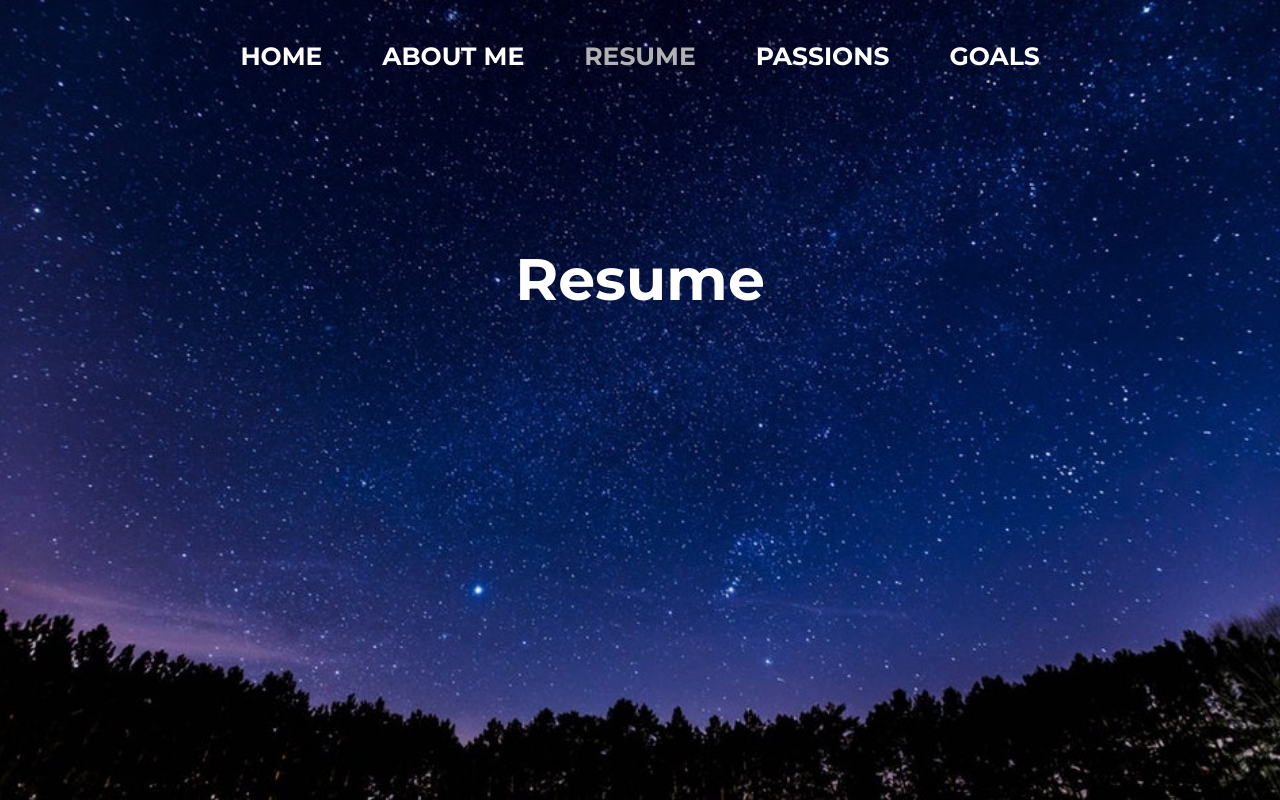
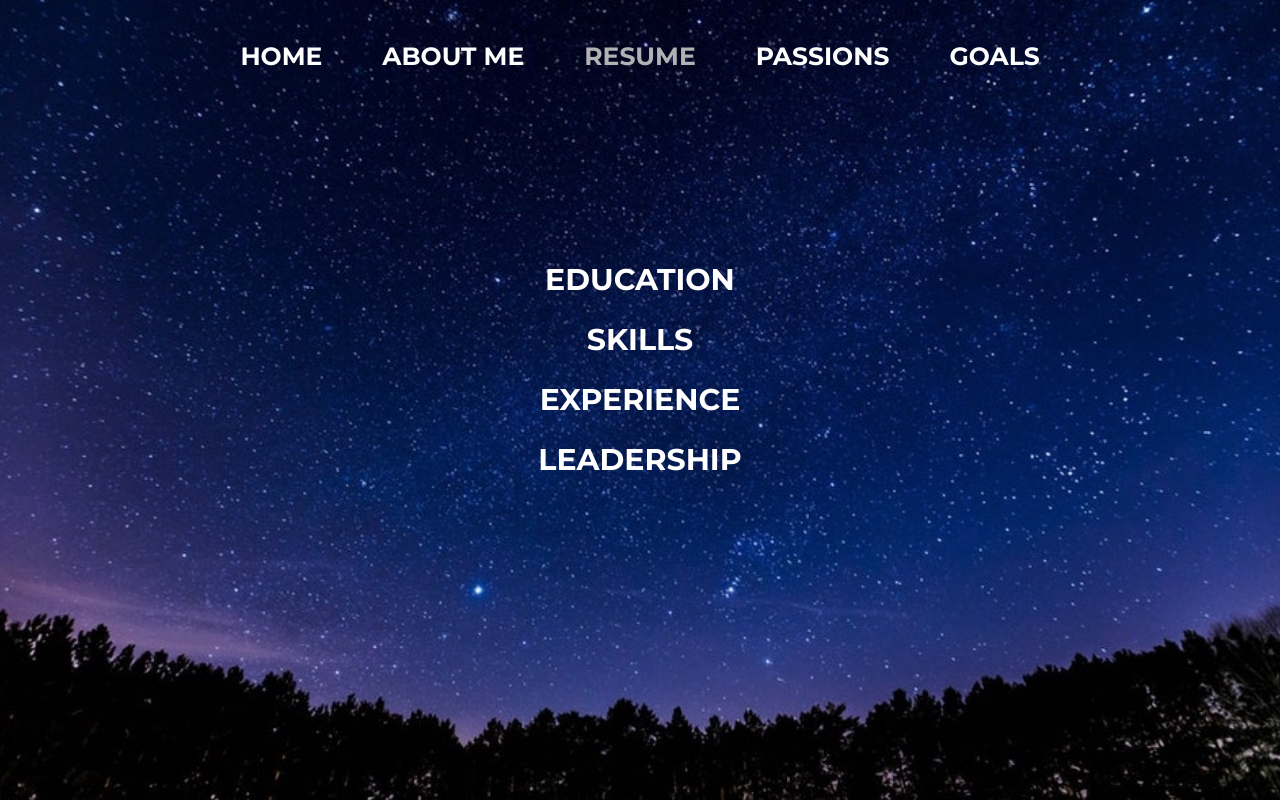
Before and after one commit to alexandrakipnis/my-website, a React (Create React App) app: page /resume in a window 1280 px wide. Built offline with nearby package versions, Linux system fonts and the light colour scheme.

Commit message:
Add Home navlink, add photo to Aboutme

```diff
--- a/src/Aboutme.css
+++ b/src/Aboutme.css
@@ -0,0 +1,32 @@
+.Aboutme div{
+    padding-top: 1px;
+}
+.Aboutme {
+    display: inline-block;
+}
+.Aboutme p{
+    text-align: center;
+    padding-top: 30px;
+}
+
+.Aboutme p i.fas {
+    font-size: 20px;
+    color: white;
+    padding-right: 10px;
+}
+
+.container {
+    padding-left: 50px;
+    display: inline-block;
+}
+.image {
+    border: 3px solid black;
+    opacity: 1;
+    display: block;
+    width: 20%;
+    border-radius: 50%;
+}
+
+h1 {
+    font-size: 30px;
+}
--- a/src/Aboutme.js
+++ b/src/Aboutme.js
@@ -5,14 +5,17 @@ import { Route } from 'react-router-dom'
 class Aboutme extends React.Component {
     render() {
         return(
-            <div className="Aboutme">
-                 <Route exact path="/aboutme"
-                 render={() =>
-                    <h3>
-                        About Me
-                    </h3>
-                }/>
-            </div>
+            <Route exact path="/aboutme"
+            render={() =>
+                <div className="Aboutme">
+                    <div className="container">
+                        <img src="selfie2.jpg" alt="Avatar" class="image"/>
+                        {/* <h1>About Me</h1> */}
+                    </div>
+
+                </div>
+            }
+            />
         )
     }
 }
--- a/src/App.js
+++ b/src/App.js
@@ -5,6 +5,7 @@ import Resume from './Resume'
 import Aboutme from './Aboutme'
 import Passions from './Passions'
 import Goals from './Goals'
+import Home from './Home'
 
 class App extends Component {
   render() {
@@ -33,52 +34,7 @@ class App extends Component {
           <Route path="/resume" component={Resume} />
           <Route path="/passions" component={Passions} />
           <Route path="/goals" component={Goals} />
-          <Route path = "/home" render={() =>
-            <div>
-              I'm Sasha Kipnis.
-              <p classname="homepage">
-                Welcome to my personal website. Click on the tabs above to get to know me. Read my accomplishments, explore my passions, and learn my goals.
-              </p>
-              <a href="https://github.com/alexandrakipnis" target="_blank">
-                <i class="fab fa-github"></i>
-              </a>
-              <a href="https://www.linkedin.com/in/sasha-alexandra-kipnis/" target="_blank">
-                <i class="fab fa-linkedin-in"></i>
-              </a>
-              <a href="https://www.facebook.com/sasha.kipnis.92" target="_blank">
-                <i class="fab fa-facebook-f"></i>
-              </a>
-              <a href="https://instagram.com/sashkip" target="_blank">
-                <i class="fab fa-instagram"></i>
-              </a>
-              <a href="https://twitter.com/_sashkip" target="_blank">
-                <i class="fab fa-twitter"></i>
-              </a>
-            </div>
-          } />
-          <Route render={() =>
-            <div>
-              I'm Sasha Kipnis.
-              <p classname="homepage">
-                Welcome to my personal website. Click on the tabs above to get to know me. Read my accomplishments, explore my passions, and learn my goals.
-              </p>
-              <a href="https://github.com/alexandrakipnis" target="_blank">
-                <i class="fab fa-github"></i>
-              </a>
-              <a href="https://www.linkedin.com/in/sasha-alexandra-kipnis/" target="_blank">
-                <i class="fab fa-linkedin-in"></i>
-              </a>
-              <a href="https://www.facebook.com/sasha.kipnis.92" target="_blank">
-                <i class="fab fa-facebook-f"></i>
-              </a>
-              <a href="https://instagram.com/sashkip" target="_blank">
-                <i class="fab fa-instagram"></i>
-              </a>
-              <a href="https://twitter.com/_sashkip" target="_blank">
-                <i class="fab fa-twitter"></i>
-              </a>
-            </div>
-          } />
+          <Route path = "/home" component={Home} />
         </Switch>
       </div>
     )
--- /dev/null
+++ b/src/Home.js
@@ -0,0 +1,36 @@
+import React from 'react'
+import './App.css'
+import { Route } from 'react-router-dom'
+
+class Home extends React.Component {
+    render() {
+        return(
+            <Route exact path="/home"
+            render={() =>
+                <div>
+                  I'm Sasha Kipnis.
+                  <p classname="homepage">
+                    Welcome to my personal website. Click on the tabs above to get to know me. Read my accomplishments, explore my passions, and learn my goals.
+                  </p>
+                  <a href="https://github.com/alexandrakipnis" target="_blank">
+                    <i class="fab fa-github"></i>
+                  </a>
+                  <a href="https://www.linkedin.com/in/sasha-alexandra-kipnis/" target="_blank">
+                    <i class="fab fa-linkedin-in"></i>
+                  </a>
+                  <a href="https://www.facebook.com/sasha.kipnis.92" target="_blank">
+                    <i class="fab fa-facebook-f"></i>
+                  </a>
+                  <a href="https://instagram.com/sashkip" target="_blank">
+                    <i class="fab fa-instagram"></i>
+                  </a>
+                  <a href="https://twitter.com/_sashkip" target="_blank">
+                    <i class="fab fa-twitter"></i>
+                  </a>
+                </div>
+              }
+            />
+        )
+    }
+}
+export default Home
--- a/src/Resume.css
+++ b/src/Resume.css
@@ -0,0 +1,17 @@
+@import url('https://fonts.googleapis.com/css?family=Merriweather|Montserrat:400,700" rel="stylesheet');
+
+.Resume div p {
+    text-align: center;
+    padding-top: 0px;
+    color: white;
+    text-transform: uppercase;
+    margin-top: -10px;
+    font: bold 30px/40px 'Montserrat', sans-serif;
+}
+
+.Resume div p:hover {
+    color: rgb(216, 214, 218);
+}
+.Resume div {
+    margin-top: -40px;
+}
--- a/src/Resume.js
+++ b/src/Resume.js
@@ -6,7 +6,25 @@ class Resume extends React.Component {
     render() {
         return(
             <div className="Resume">
-                 <Route exact path="/resume" render={() => <h3>Resume</h3>}/>
+                 <div className="sections">
+                    <Route exact path="/resume"
+                    render={() =>
+                        <div className="sections">
+                            <p className="education">
+                                Education
+                            </p>
+                            <p className="skills">
+                                Skills
+                            </p>
+                            <p className="experience">
+                                Experience
+                            </p>
+                            <p className="leadership">
+                                Leadership
+                            </p>
+                        </div>
+                    }/>
+                </div>
             </div>
         )
     }
```
Also changed, not shown: public/selfie.jpg (added), public/selfie2.jpg (added).
